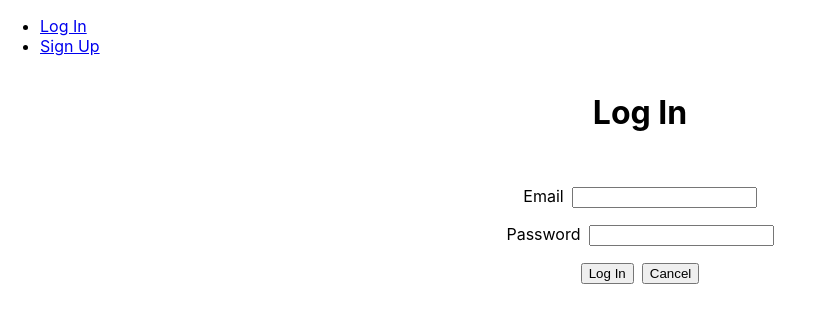
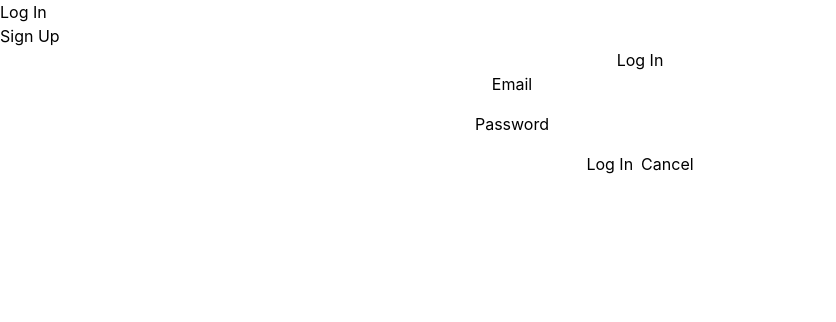
Before and after one commit to mbedard0/apply-front-end, a React (Create React App) app: page /login in a window 1280 px wide. Shown: the top 322 px of the page, without its empty margins (0-836 px from the left). Built offline with nearby package versions, Linux system fonts and the light colour scheme; no server answers.

Commit message:
install tailwind

```diff
--- a/package.json
+++ b/package.json
@@ -36,5 +36,10 @@
       "last 1 firefox version",
       "last 1 safari version"
     ]
+  },
+  "devDependencies": {
+    "autoprefixer": "^10.4.2",
+    "postcss": "^8.4.5",
+    "tailwindcss": "^3.0.15"
   }
 }
--- /dev/null
+++ b/postcss.config.js
@@ -0,0 +1,6 @@
+module.exports = {
+  plugins: {
+    tailwindcss: {},
+    autoprefixer: {},
+  },
+}
--- a/src/components/LoginForm/LoginForm.jsx
+++ b/src/components/LoginForm/LoginForm.jsx
@@ -27,6 +27,7 @@
   }
 
   return (
+    <>
       <form
         autoComplete="off"
         onSubmit={handleSubmit}
@@ -61,6 +62,7 @@
           </Link>
         </div>
       </form>
+    </>
   )
 }
 
--- a/src/index.css
+++ b/src/index.css
@@ -1,3 +1,7 @@
+@tailwind base;
+@tailwind components;
+@tailwind utilities;
+
 body {
   margin: 0;
   font-family: -apple-system, BlinkMacSystemFont, 'Segoe UI', 'Roboto', 'Oxygen',
--- /dev/null
+++ b/tailwind.config.js
@@ -0,0 +1,9 @@
+module.exports = {
+  content: [
+    "./src/**/*.{js,jsx,ts,tsx}",
+  ],
+  theme: {
+    extend: {},
+  },
+  plugins: [],
+}
```
Also changed, not shown: 1 other file (tests, documents, lock files or other folders). Lines whose indentation alone changed are shown as unchanged.
